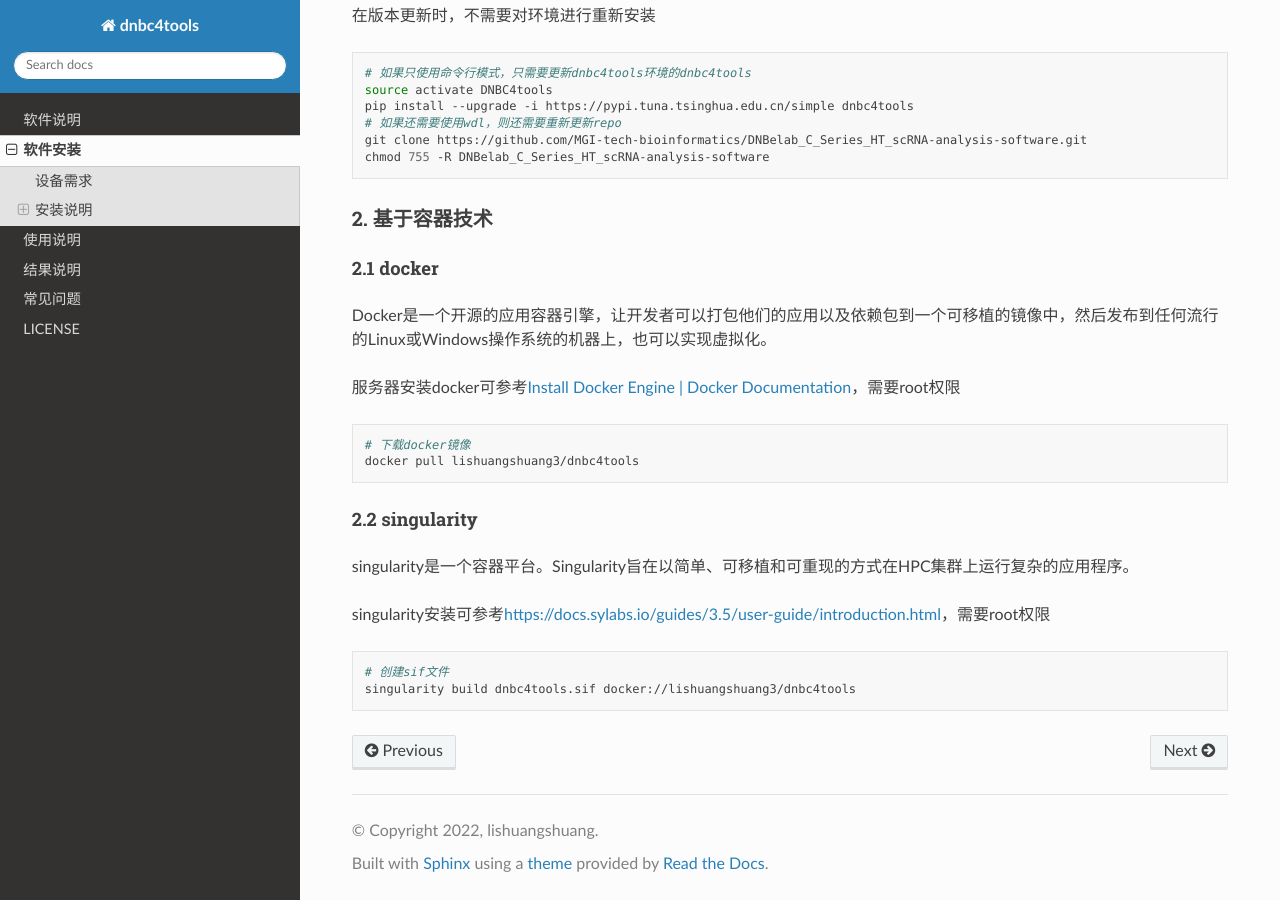
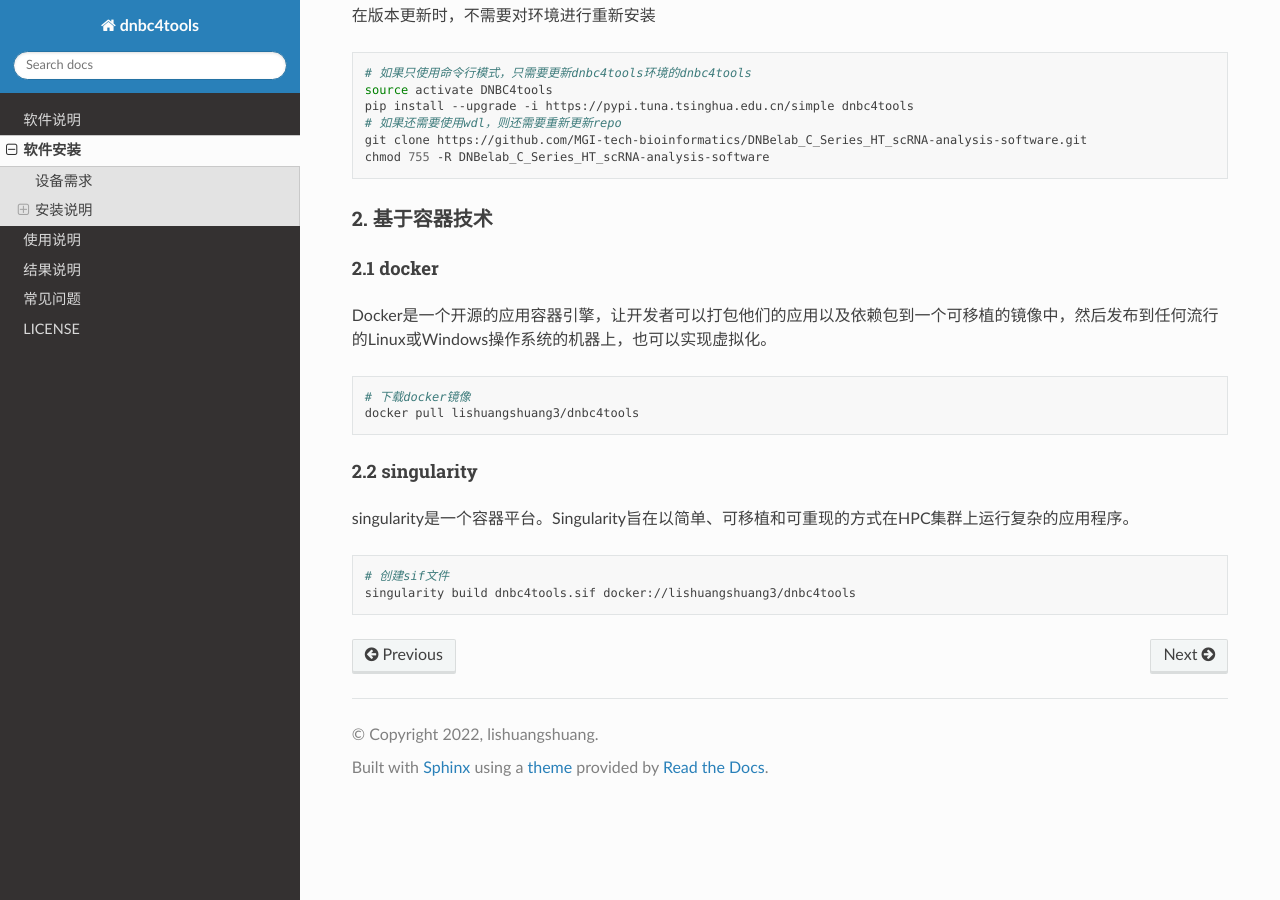
Before and after one commit to lishuangshuang0616/dnbc4read, a Sphinx documentation site: the page built from source/Installation.rst, in a window 1280 px wide and 900 px high, scrolled down 1436 px. Built offline with Sphinx 7.4.7 and the Read the Docs theme 2.0.0, drawn with Linux system fonts in a browser that asks for light colours.

Commit message:
Update Installation.rst

```diff
--- a/source/Installation.rst
+++ b/source/Installation.rst
@@ -106,9 +106,6 @@ Conda是一个开源的软件包管理系统和环境管理系统，可在Window
 
 Docker是一个开源的应用容器引擎，让开发者可以打包他们的应用以及依赖包到一个可移植的镜像中，然后发布到任何流行的Linux或Windows操作系统的机器上，也可以实现虚拟化。
 
-服务器安装docker可参考\ `Install Docker Engine \| Docker
-Documentation <https://docs.docker.com/engine/install/>`__\ ，需要root权限
-
 .. code:: bash
 
    # 下载docker镜像
@@ -121,8 +118,6 @@ Documentation <https://docs.docker.com/engine/install/>`__\ ，需要root权限
 
 singularity是一个容器平台。Singularity旨在以简单、可移植和可重现的方式在HPC集群上运行复杂的应用程序。
 
-singularity安装可参考\ https://docs.sylabs.io/guides/3.5/user-guide/introduction.html\ ，需要root权限
-
 .. code:: bash
 
    # 创建sif文件
```
